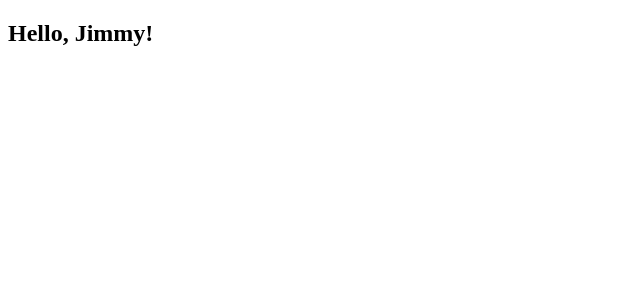
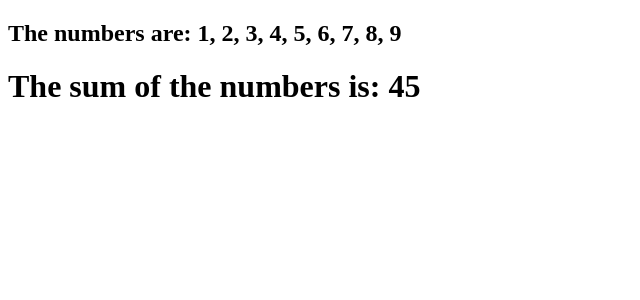
Before and after one commit to GAutuori94/react-exercises, a React (Create React App) app: page / in a window 1280 px wide. Shown: the top 300 px of the page, without its empty margins (0-640 px from the left). Built offline with nearby package versions, Linux system fonts and the light colour scheme.

Commit message:
Sum component added in calculator.js

```diff
--- a/src/App.js
+++ b/src/App.js
@@ -1,11 +1,11 @@
 import React from "react";
-import { Welcome } from "./hello";
+import { Sum } from "./calculator";
 
 export default class App extends React.Component {
 
   render() {
     return (
-        <Welcome name="Jimmy"/>
+        <Sum numbers={[1,2,3,4,5,6,7,8,9]}/>
     );
   }
 }
--- /dev/null
+++ b/src/calculator.js
@@ -0,0 +1,10 @@
+import React from "react";
+
+export function Sum ({numbers}) {
+    return (
+        <div>
+            <h2>The numbers are: {numbers.join(", ")}</h2>
+            <h1>The sum of the numbers is: {numbers.reduce((number, sum) => sum + number, 0)}</h1>
+        </div>
+    )
+}
--- a/src/hello.js
+++ /dev/null
@@ -1,9 +0,0 @@
-import React from "react";
-
-export function Welcome({name = "World"}) {
-  return (
-    <div>
-      <h2> Hello, {name}!</h2>
-    </div>
-  );
-}
```
